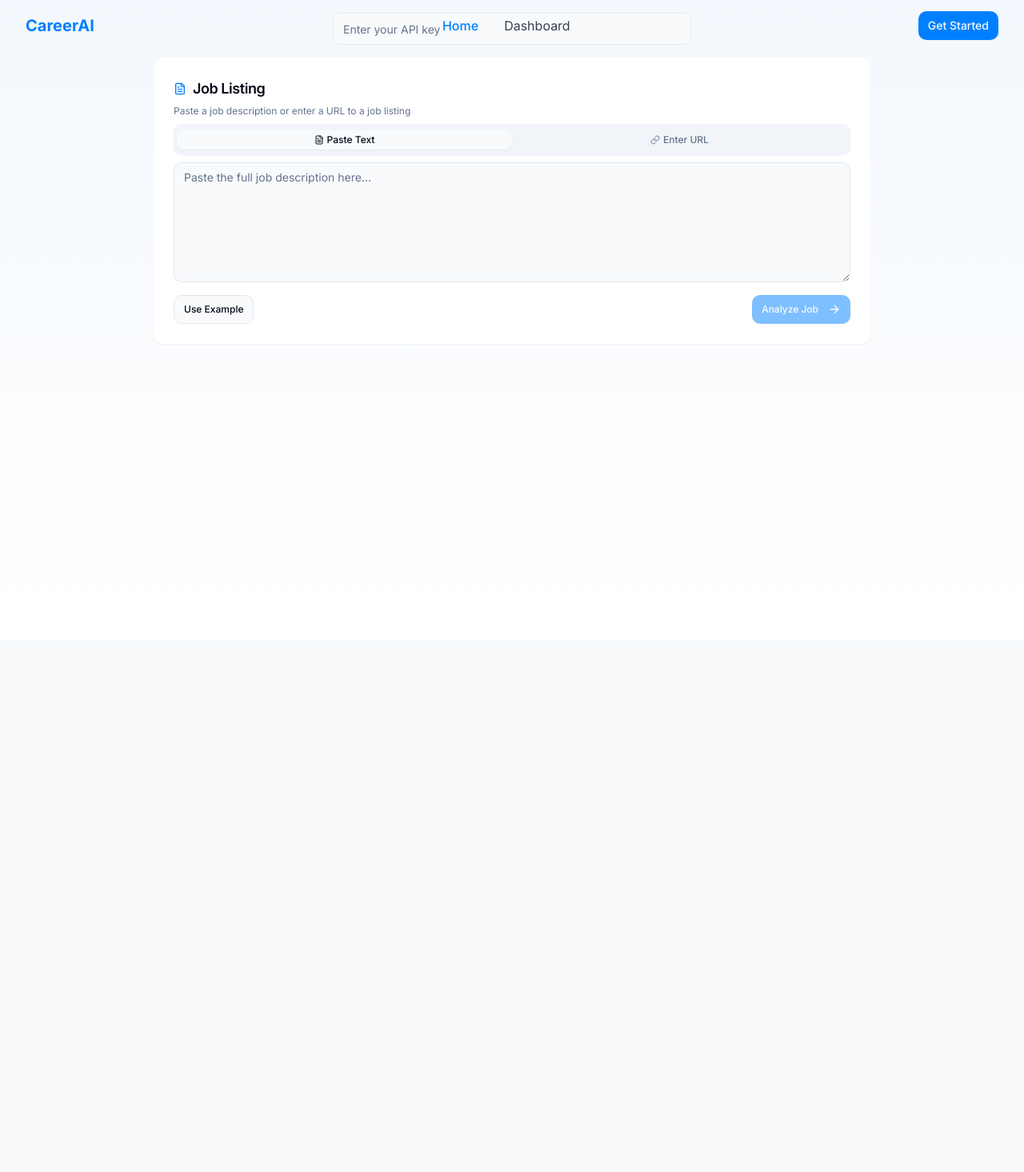
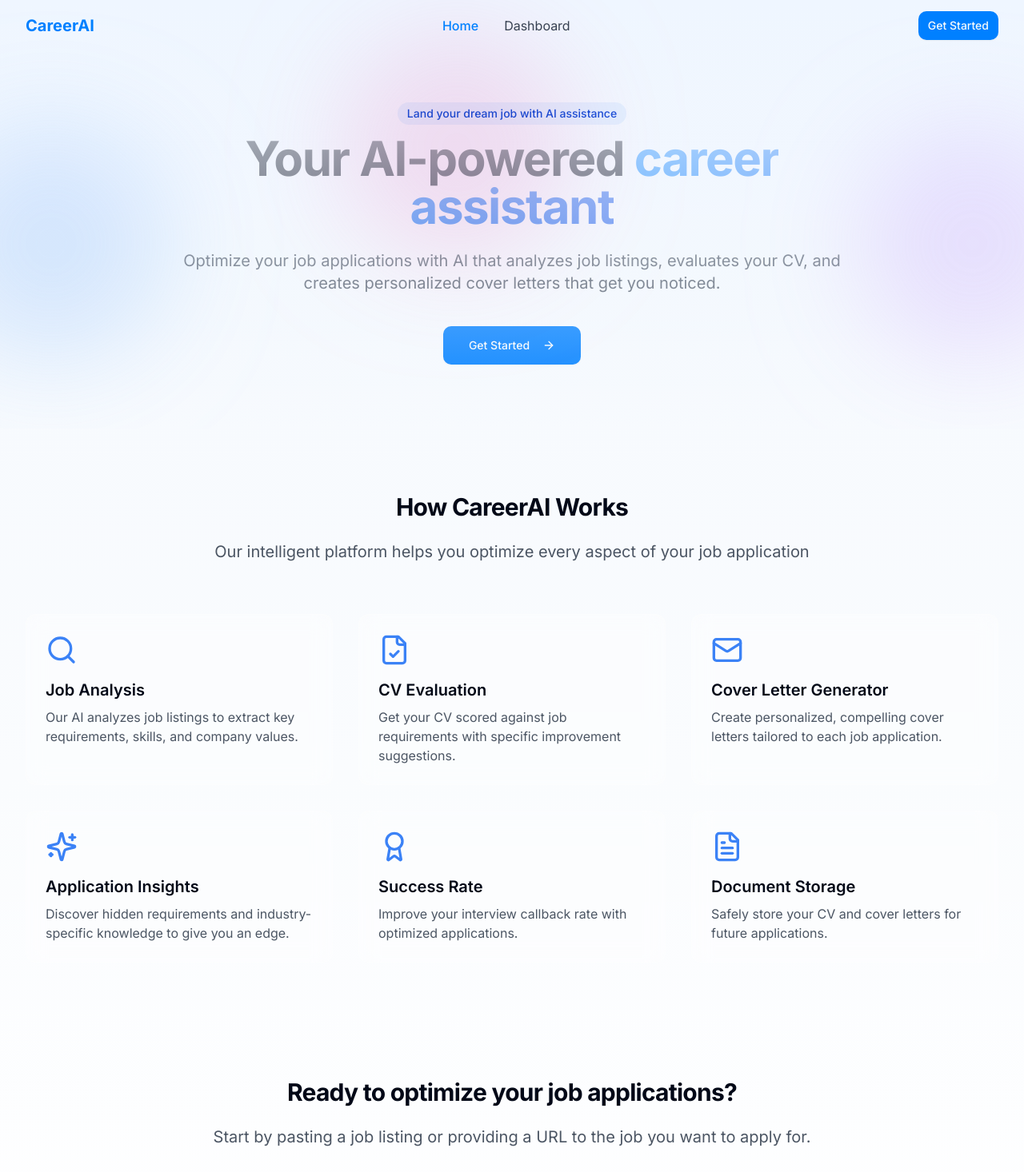
Before and after one commit to alexthelyon/cv-sage-assistant, a React (Vite) app: page / in a window 1280 px wide. Shown: the top 1466 px of the page at 80% size. Before the commit the page ends 800 px from the top, so only its background shows below. Built offline with nearby package versions, Linux system fonts and the light colour scheme.

Commit message:
Reverted to edit edt-c5d3c337-5cfc-4800-89d3-6b384e19a0eb: "Make page unscrollable
Ensure all components fit on the webpage without scrolling."

```diff
--- a/src/pages/Index.tsx
+++ b/src/pages/Index.tsx
@@ -7,7 +7,6 @@ import JobListing from "@/components/JobListing";
 import CVUpload from "@/components/CVUpload";
 import AnalysisResult from "@/components/AnalysisResult";
 import CoverLetterGenerator from "@/components/CoverLetterGenerator";
-import { Input } from "@/components/ui/input";
 import { Button } from "@/components/ui/button";
 import { Tabs, TabsContent, TabsList, TabsTrigger } from "@/components/ui/tabs";
 import { useToast } from "@/hooks/use-toast";
@@ -38,120 +37,228 @@ const Index = () => {
   const [cvText, setCvText] = useState<string | null>(null);
   const [analysisResult, setAnalysisResult] = useState<CVAnalysisResult | null>(null);
   const [coverLetter, setCoverLetter] = useState<string | null>(null);
-  const [apiKey, setApiKey] = useState<string>('');
   const { toast } = useToast();
 
-  const handleJobSubmit = async (jobInput: string, isUrl: boolean) => {
-    if (!apiKey) {
-      toast({
-        title: "API Key Required",
-        description: "Please enter your API key to analyze job listings",
-        variant: "destructive",
-      });
-      return;
-    }
+  const handleJobSubmit = (jobInput: string, isUrl: boolean) => {
+    setIsProcessingJob(true);
 
-    setIsProcessingJob(true);
-    try {
-      const response = await fetch('/api/analyze-job', {
-        method: 'POST',
-        headers: {
-          'Content-Type': 'application/json',
-          'Authorization': `Bearer ${apiKey}`
-        },
-        body: JSON.stringify({ jobInput, isUrl })
-      });
+    // Mock processing - in a real app, you'd call your backend/API
+    setTimeout(() => {
+      // Mock job data extraction
+      const extractedData = {
+        title: "Senior Frontend Developer",
+        company: "TechInnovate Solutions",
+        requirements: [
+          "5+ years of experience in frontend development",
+          "Expert knowledge of React, JavaScript, TypeScript",
+          "Experience with state management solutions",
+          "Familiarity with testing frameworks",
+          "Strong understanding of responsive design principles",
+          "Knowledge of CI/CD pipelines and version control",
+        ],
+      };
 
-      if (!response.ok) throw new Error('Failed to analyze job listing');
-
-      const extractedData = await response.json();
       setJobData(extractedData);
-      setActiveSection("cv-upload");
+      setIsProcessingJob(false);
 
       toast({
         title: "Job analyzed successfully",
         description: `We've identified key requirements for the ${extractedData.title} position.`,
       });
-    } catch (error) {
-      toast({
-        title: "Error analyzing job",
-        description: "There was an error analyzing the job listing. Please try again.",
-        variant: "destructive",
-      });
-    } finally {
-      setIsProcessingJob(false);
-    }
+
+      // Move to CV upload section
+      setActiveSection("cv-upload");
+    }, 3000);
   };
 
-  const handleCVSubmit = async (cv: string) => {
-    if (!apiKey || !jobData) return;
-
+  const handleCVSubmit = (cv: string) => {
     setIsEvaluatingCV(true);
     setCvText(cv);
 
-    try {
-      const response = await fetch('/api/analyze-cv', {
-        method: 'POST',
-        headers: {
-          'Content-Type': 'application/json',
-          'Authorization': `Bearer ${apiKey}`
-        },
-        body: JSON.stringify({ cv, jobData })
-      });
+    // Mock processing - in a real app, you'd call your backend/API
+    setTimeout(() => {
+      // Mock analysis result
+      const result = {
+        score: 78,
+        matchedSkills: [
+          "React development experience",
+          "TypeScript knowledge",
+          "Frontend development (6+ years)",
+          "Testing experience (Jest mentioned)",
+          "Version control with Git"
+        ],
+        missingSkills: [
+          "CI/CD pipeline experience (mentioned in requirements)",
+        ],
+        suggestions: [
+          {
+            before: "Senior Frontend Developer with 6+ years of experience in building responsive web applications",
+            after: "Senior Frontend Developer with 6+ years of experience specializing in React, TypeScript, and responsive web applications",
+            reason: "Emphasize the specific technologies mentioned in the job description"
+          },
+          {
+            before: "Implemented a component library using Storybook",
+            after: "Implemented a component library using Storybook, improving team development velocity by 40% and ensuring UI consistency",
+            reason: "Quantify achievements and connect them to business outcomes"
+          },
+          {
+            before: "CSS Frameworks: Tailwind CSS, Material-UI, Styled Components",
+            after: "Add a bullet point for CI/CD experience: 'CI/CD: Familiar with GitHub Actions, Jenkins, and automated deployment pipelines'",
+            reason: "Add missing skill that's important for the role"
+          }
+        ]
+      };
 
-      if (!response.ok) throw new Error('Failed to analyze CV');
-
-      const result = await response.json();
       setAnalysisResult(result);
-      setActiveSection("results");
+      setIsEvaluatingCV(false);
 
       toast({
         title: "CV evaluation complete",
         description: `Your CV scored ${result.score}% match with the job requirements.`,
       });
-    } catch (error) {
-      toast({
-        title: "Error analyzing CV",
-        description: "There was an error analyzing your CV. Please try again.",
-        variant: "destructive",
-      });
-    } finally {
-      setIsEvaluatingCV(false);
-    }
+
+      // Move to results section
+      setActiveSection("results");
+    }, 3000);
   };
 
-  const handleGenerateCoverLetter = async () => {
-    if (!apiKey || !jobData || !cvText) return;
-
+  const handleGenerateCoverLetter = () => {
     setIsGeneratingCoverLetter(true);
 
-    try {
-      const response = await fetch('/api/generate-cover-letter', {
-        method: 'POST',
-        headers: {
-          'Content-Type': 'application/json',
-          'Authorization': `Bearer ${apiKey}`
-        },
-        body: JSON.stringify({ jobData, cvText })
-      });
+    // Mock processing - in a real app, you'd call your backend/API
+    setTimeout(() => {
+      // Mock generated cover letter
+      const generatedLetter = `${new Date().toLocaleDateString()}
 
-      if (!response.ok) throw new Error('Failed to generate cover letter');
+John Doe
+123 Main St
+San Francisco, CA 94122
+john.doe@example.com
+(555) 123-4567
 
-      const { coverLetter: generatedLetter } = await response.json();
+Hiring Manager
+TechInnovate Solutions
+San Francisco, CA
+
+RE: Application for Senior Frontend Developer Position
+
+Dear Hiring Manager,
+
+I am writing to express my strong interest in the Senior Frontend Developer position at TechInnovate Solutions. With over 6 years of specialized experience in React, TypeScript, and responsive web application development, I am excited about the opportunity to contribute to your team's innovative work in developing user-centric applications for enterprise clients.
+
+My experience aligns well with the requirements outlined in your job description:
+
+• As a Senior Frontend Developer at CloudTech Solutions, I led the development of a React-based dashboard that improved user engagement by 35% and migrated a legacy JavaScript codebase to TypeScript, resulting in a 28% reduction in bugs.
+
+• I have implemented component libraries using Storybook, improving team development velocity by 40% while ensuring UI consistency across applications.
+
+• My experience with state management solutions includes Redux and Context API, which I've used to build scalable application architectures.
+
+• I've implemented comprehensive testing strategies using Jest and React Testing Library, achieving 85% code coverage.
+
+• I'm well-versed in responsive design principles, having created interfaces that work seamlessly across all device types.
+
+• While I haven't extensively worked with CI/CD pipelines, I have experience with GitHub Actions and am eager to expand my knowledge in this area.
+
+I'm particularly drawn to TechInnovate Solutions' commitment to work-life balance and collaborative culture. These values are important to me, and I believe they foster the most innovative and sustainable work environments.
+
+I would welcome the opportunity to discuss how my skills and experience can contribute to TechInnovate Solutions' continued success. Thank you for considering my application.
+
+Sincerely,
+
+John Doe`;
+
       setCoverLetter(generatedLetter);
+      setIsGeneratingCoverLetter(false);
 
       toast({
         title: "Cover letter generated",
         description: "Your personalized cover letter is ready to download or copy.",
       });
-    } catch (error) {
-      toast({
-        title: "Error generating cover letter",
-        description: "There was an error generating your cover letter. Please try again.",
-        variant: "destructive",
-      });
-    } finally {
-      setIsGeneratingCoverLetter(false);
+    }, 5000);
+  };
+
+  const renderActiveSection = () => {
+    switch (activeSection) {
+      case "intro":
+        return (
+          <>
+            <Hero />
+            <Features />
+            <div className="container mx-auto px-4 sm:px-6 lg:px-8 py-16 text-center">
+              <div className="max-w-3xl mx-auto">
+                <h2 className="section-heading">Ready to optimize your job applications?</h2>
+                <p className="text-xl text-gray-600 dark:text-gray-300 mb-8">
+                  Start by pasting a job listing or providing a URL to the job you want to apply for.
+                </p>
+                <Button
+                  size="lg"
+                  className="btn-primary px-8"
+                  onClick={() => setActiveSection("job-input")}
+                >
+                  Get Started Now
+                </Button>
+              </div>
+            </div>
+          </>
+        );
+      case "job-input":
+        return (
+          <div className="container mx-auto px-4 sm:px-6 lg:px-8 py-16">
+            <h2 className="section-heading text-center mb-10">Analyze a Job Listing</h2>
+            <JobListing
+              onSubmit={handleJobSubmit}
+              isLoading={isProcessingJob}
+            />
+          </div>
+        );
+      case "cv-upload":
+        return (
+          <div className="container mx-auto px-4 sm:px-6 lg:px-8 py-16">
+            <h2 className="section-heading text-center mb-10">Upload Your CV</h2>
+            {jobData && (
+              <CVUpload
+                onCVSubmit={handleCVSubmit}
+                jobRequirements={jobData.requirements}
+                isLoading={isEvaluatingCV}
+              />
+            )}
+          </div>
+        );
+      case "results":
+        return (
+          <div className="container mx-auto px-4 sm:px-6 lg:px-8 py-16">
+            <h2 className="section-heading text-center mb-10">Results & Cover Letter</h2>
+            <Tabs defaultValue="analysis" className="w-full max-w-4xl mx-auto">
+              <TabsList className="grid w-full grid-cols-2">
+                <TabsTrigger value="analysis">CV Analysis</TabsTrigger>
+                <TabsTrigger value="coverLetter">Cover Letter</TabsTrigger>
+              </TabsList>
+              <TabsContent value="analysis" className="mt-6">
+                {analysisResult && (
+                  <AnalysisResult
+                    score={analysisResult.score}
+                    matchedSkills={analysisResult.matchedSkills}
+                    missingSkills={analysisResult.missingSkills}
+                    suggestions={analysisResult.suggestions}
+                  />
+                )}
+              </TabsContent>
+              <TabsContent value="coverLetter" className="mt-6">
+                {jobData && (
+                  <CoverLetterGenerator
+                    jobTitle={jobData.title}
+                    companyName={jobData.company}
+                    candidateName="John Doe"
+                    isGenerating={isGeneratingCoverLetter}
+                    onGenerate={handleGenerateCoverLetter}
+                    coverLetter={coverLetter}
+                  />
+                )}
+              </TabsContent>
+            </Tabs>
+          </div>
+        );
     }
   };
 
@@ -160,59 +267,17 @@ const Index = () => {
       <Navbar />
 
       <main className="page-transition">
-        <div className="container mx-auto px-4 py-4">
-          <div className="mb-4">
-            <Input
-              type="password"
-              placeholder="Enter your API key"
-              value={apiKey}
-              onChange={(e) => setApiKey(e.target.value)}
-              className="max-w-md mx-auto"
-            />
+        {renderActiveSection()}
+
+        <footer className="bg-gray-50 dark:bg-gray-900 py-12">
+          <div className="container mx-auto px-4 sm:px-6 lg:px-8">
+            <div className="text-center">
+              <p className="text-gray-500 dark:text-gray-400">
+                © {new Date().getFullYear()} CareerAI. All rights reserved.
+              </p>
+            </div>
           </div>
-
-          <JobListing
-            onSubmit={handleJobSubmit}
-            isLoading={isProcessingJob}
-          />
-
-          {jobData && (
-            <CVUpload
-              onCVSubmit={handleCVSubmit}
-              jobRequirements={jobData.requirements}
-              isLoading={isEvaluatingCV}
-            />
-          )}
-
-          {analysisResult && (
-            <div className="mt-4">
-              <Tabs defaultValue="analysis" className="w-full max-w-4xl mx-auto">
-                <TabsList className="grid w-full grid-cols-2">
-                  <TabsTrigger value="analysis">CV Analysis</TabsTrigger>
-                  <TabsTrigger value="coverLetter">Cover Letter</TabsTrigger>
-                </TabsList>
-                <TabsContent value="analysis">
-                  <AnalysisResult
-                    score={analysisResult.score}
-                    matchedSkills={analysisResult.matchedSkills}
-                    missingSkills={analysisResult.missingSkills}
-                    suggestions={analysisResult.suggestions}
-                  />
-                </TabsContent>
-                <TabsContent value="coverLetter">
-                  <CoverLetterGenerator
-                    jobTitle={jobData.title}
-                    companyName={jobData.company}
-                    candidateName="John Doe"
-                    isGenerating={isGeneratingCoverLetter}
-                    onGenerate={handleGenerateCoverLetter}
-                    coverLetter={coverLetter}
-                  />
-                </TabsContent>
-              </Tabs>
-            </div>
-          )}
-        </div>
+        </footer>
       </main>
     </div>
   );
```
